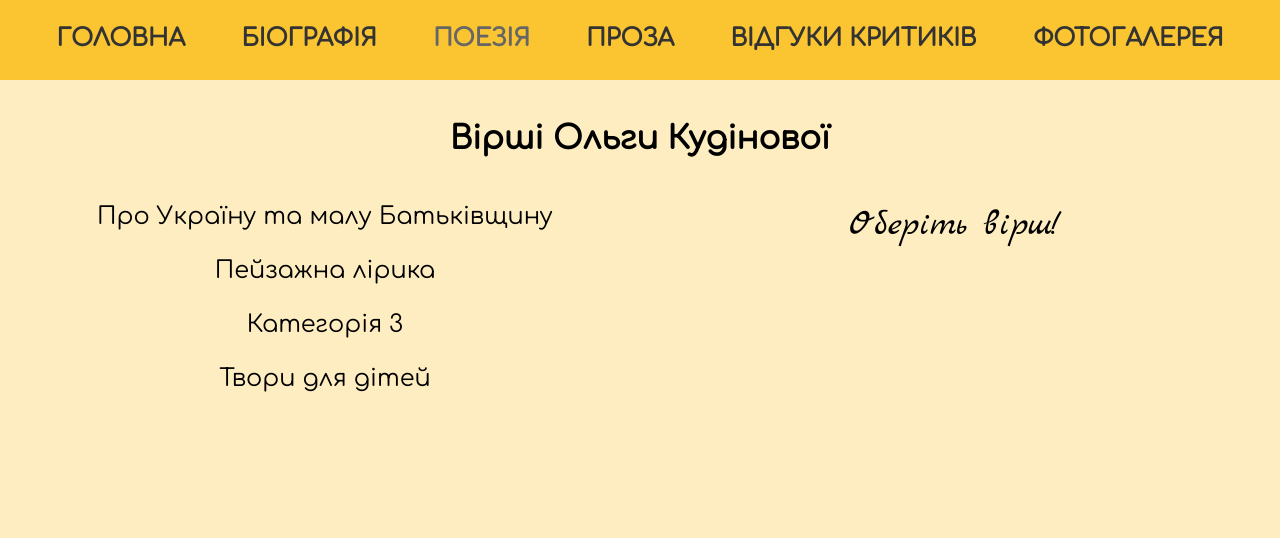
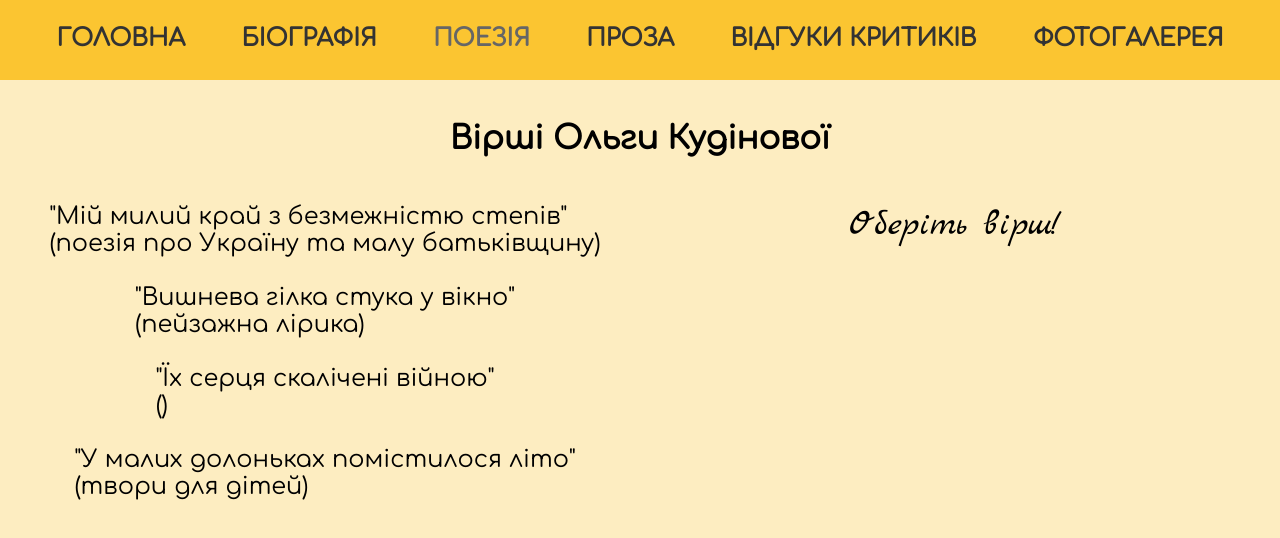
Before and after one commit to shevanzr/kydinova, a plain HTML site: page poetry.html in a window 1280 px wide. Drawn offline with Linux system fonts and the light colour scheme.

Commit message:
Update poetry.html

```diff
--- a/poetry.html
+++ b/poetry.html
@@ -34,10 +34,10 @@
 		<h1 style="text-align: center">Вірші Ольги Кудінової</h1>
 		<div class="poetry-part">
 			<div class="poems_list">
-				<span onclick="sel_sect_1()">Про Україну та малу Батьківщину</span> <br>
-				<span onclick="sel_sect_2()">Пейзажна лірика</span> <br>
-				<span onclick="sel_sect_3()">Категорія 3</span> <br>
-				<span onclick="sel_sect_4()">Твори для дітей</span>
+				<span onclick="sel_sect_1()"><span class="poem-font">"Мій милий край з безмежністю степів"</span><br>(поезія про Україну та малу батьківщину)</span> <br>
+				<span onclick="sel_sect_2()"><span class="poem-font">"Вишнева гілка стука у вікно"</span><br>(пейзажна лірика)</span> <br>
+				<span onclick="sel_sect_3()"><span class="poem-font">"Їх серця скалічені війною"</span><br>()</span> <br>
+				<span onclick="sel_sect_4()"><span class="poem-font">"У малих долоньках помістилося літо"</span><br>(твори для дітей)</span>
 			</div>
 			<div class="poem">
 				Оберіть вірш!
```
